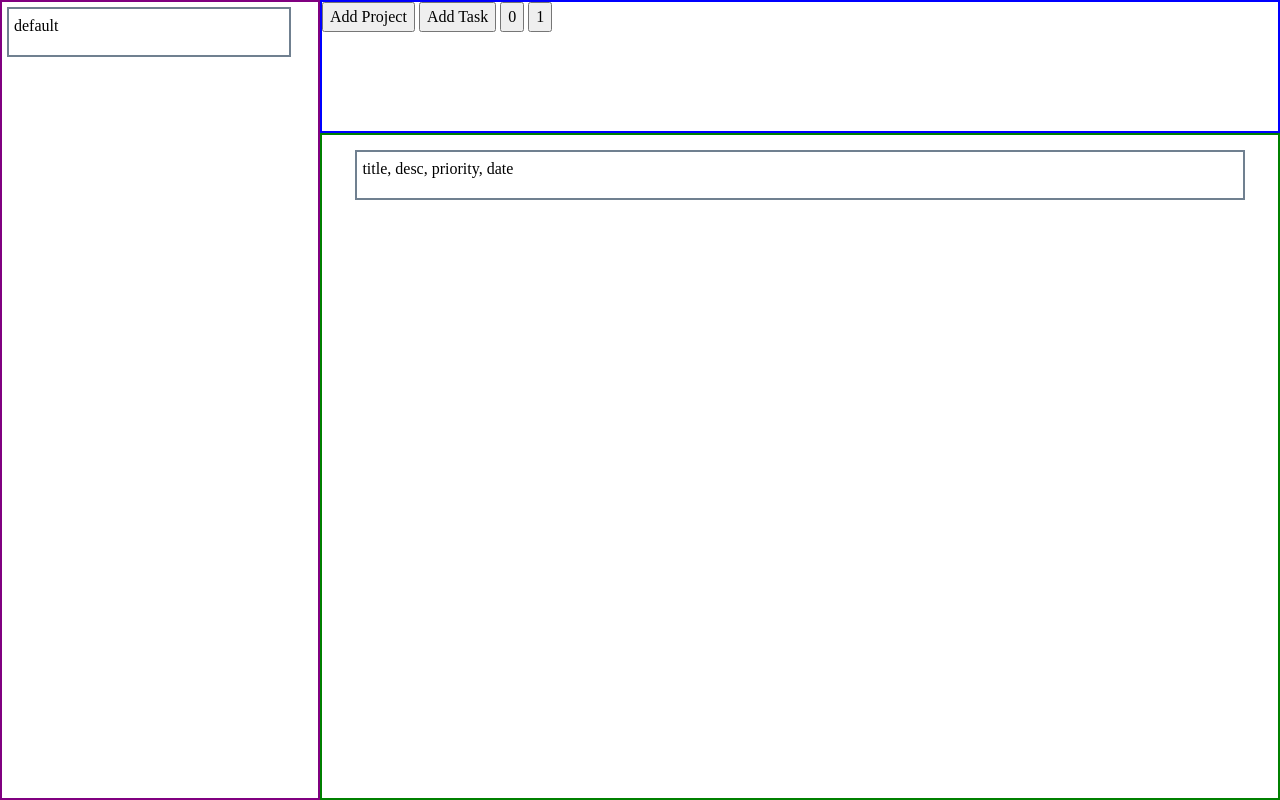
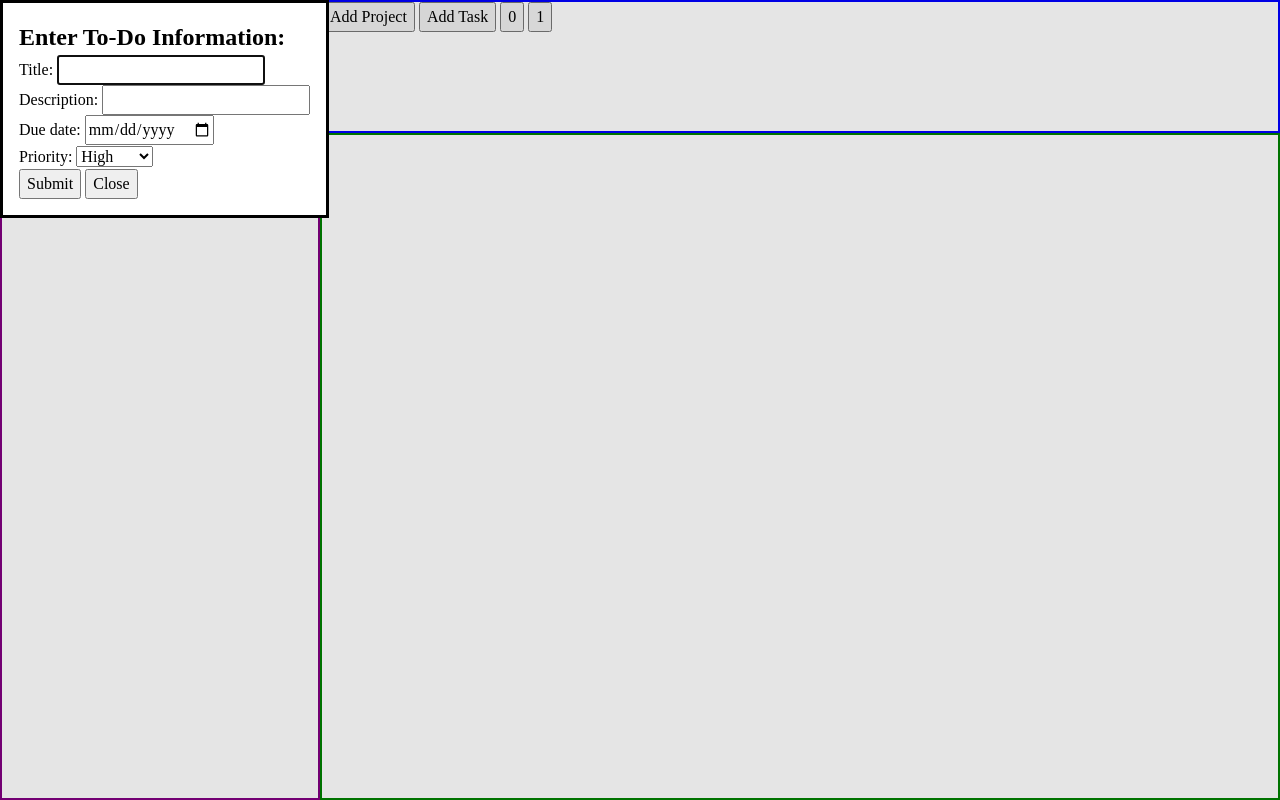
Before and after one commit to JuicetenG/todo-list, a website built with webpack: page src/template.html in a window 1280 px wide. Both pictures are taken after a click on the button "Add Task". Built offline with nearby package versions, Linux system fonts and the light colour scheme.

Commit message:
add form for adding todo andchange add todo function to take in form values

```diff
--- a/src/actions.js
+++ b/src/actions.js
@@ -34,8 +34,8 @@ const actions = (() => {
     console.log(currentProject.getTodos().length);
   }
 
-  function addTodo() {
-    let newTodo =  new Todo('title', 'desc', 'priority', 'date');
+  function addTodo(title, description, date, priority) {
+    let newTodo =  new Todo(title, description, date, priority);
     currentProject.addTodo(newTodo);
     console.log(currentProject.getTodos());
     todoIDs();
--- a/src/css/style.css
+++ b/src/css/style.css
@@ -1,4 +1,4 @@
-body {
+#bodyWrapper {
   display: grid;
   grid-template-columns: 1fr 3fr;
   grid-template-rows: 1fr 5fr;
--- a/src/dom.js
+++ b/src/dom.js
@@ -4,6 +4,16 @@ const dom  = (() => {
   const addTaskBtn = document.querySelector("#addTodo");
   const project0 = document.querySelector('#project0');
   const project1 = document.querySelector('#project1');
+
+  const todoForm = document.querySelector('#todoForm');
+  const todoModal = document.querySelector('#todoModal');
+  const todoSubmit = document.querySelector('#todoSubmitButton');
+  const todoClose = document.querySelector('#todoCloseButton');
+
+  let todoTitle = document.querySelector('#todoTitle');
+  let todoDescription = document.querySelector('#todoDesc');
+  let todoDate = document.querySelector('#todoDate');
+  let todoPriority = document.querySelector('#todoPriority');
 
   function displayTodos() {
     const todoDisplay = document.querySelector('#rightColumn');
@@ -32,8 +42,22 @@ const dom  = (() => {
 
   function listen() {
     addTaskBtn.addEventListener('click', () => {
-      actions.addTodo();
       displayTodos();
+      todoModal.showModal();
+    });
+
+    todoSubmit.addEventListener('click', () => {
+      if(todoForm.checkValidity() === true){
+        actions.addTodo(todoTitle.value, todoDescription.value,
+          todoDate.value, todoPriority.value);
+        todoModal.close();
+        todoForm.reset();
+        displayTodos();
+      } else return;
+    });
+
+    todoClose.addEventListener('click', () => {
+      todoModal.close();
     });
 
     project0.addEventListener('click', () => {
--- a/src/template.html
+++ b/src/template.html
@@ -8,14 +8,47 @@
     <link rel="stylesheet" href="./css/reset.css"> -->
   </head>
   <body>
+    <div id="bodyWrapper">
+      <dialog id="todoModal">
+        <div class="todo-container">
+          <h2 class="todo-form-header">Enter To-Do Information:</h2>
+          <form action="" method="post" id="todoForm">
+            <div class="form-item">
+              <label for="todoTitle">Title:</label>
+              <input type="text" id="todoTitle" name="book-title" required>
+            </div>
+            <div></div>
+            <div class="form-item">
+              <label for="todoDesc">Description:</label>
+              <input type="text" id="todoDesc" name="todo-title" required>
+            </div>
+            <div class="form-item">
+              <label for="taskDescription">Due date:</label>
+              <input type="date" id="todoDate" name="todo-date" required>
+            </div>
+            <div class="form-item" id="todoPriorityDropDown">
+              <label for="todoPriority" class="todo-priority-label">Priority:</label>
+                <select id="todoPriority" name="todo-priority">
+                  <option value="high">High</option>
+                  <option value="medium">Medium</option>
+                  <option value="low">Low</option>
+                </select>
+             </div>
+           <div class="button-container">
+            <button type="submit" id="todoSubmitButton">Submit</button>
+            <button type="button" id="todoCloseButton">Close</button>
+           </div>
+          </form>
+        </div>
+      </dialog>
       <div id="headerDiv">
         <button id="addProject">Add Project</button>
         <button id="addTodo">Add Task</button>
         <button id="project0">0</button>
         <button id="project1">1</button>
       </div>
-    <div id="leftColumn">
+      <div id="leftColumn"></div>
+      <div id="rightColumn"></div>
     </div>
-    <div id="rightColumn"></div>
   </body>
 </html>
```
Lines whose indentation alone changed are shown as unchanged.
